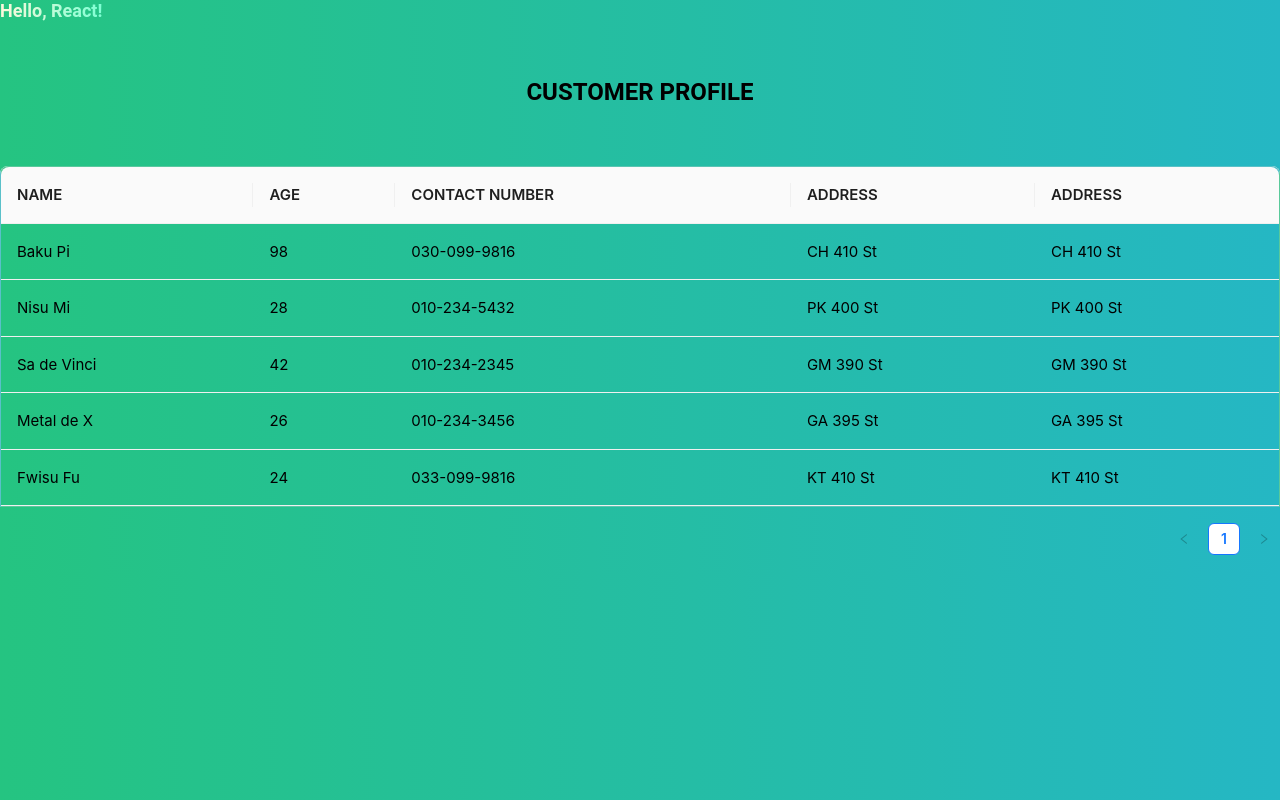
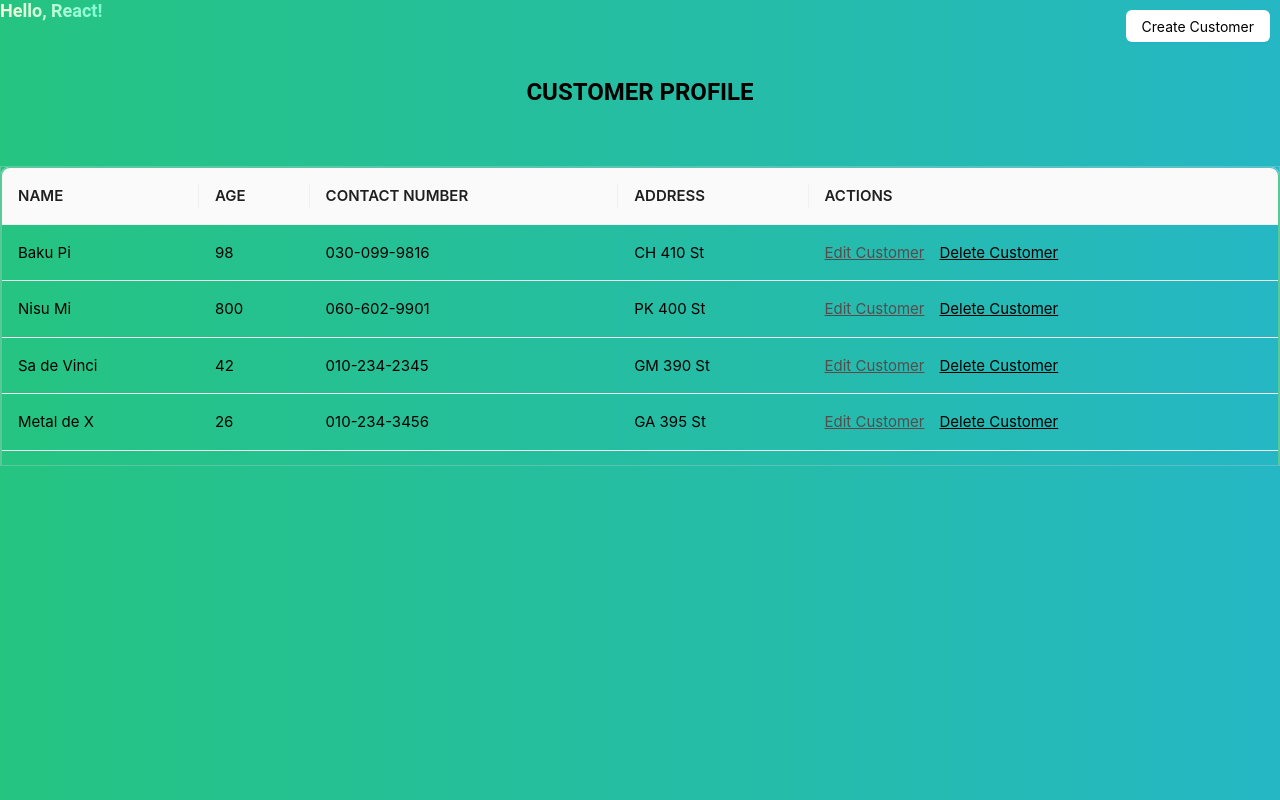
Before and after one commit to Twisu009/Week-1, a React (Create React App) app: page / in a window 1280 px wide. Built offline with nearby package versions, Linux system fonts and the light colour scheme.

Commit message:
Completed Task4 (with delete button) Task-4

```diff
--- a/src/App.css
+++ b/src/App.css
@@ -12,7 +12,7 @@ table {
 /* Styles for the table content */
 .tbl-content {
   height: 300px;
-  overflow-x: auto;
+  overflow-x: auto; /*adding scroll-behavior*/
   margin-top: 0px;
   border: 1px solid rgba(211, 211, 211, 0.3);
 }
@@ -60,3 +60,11 @@ p {
   font-size: 18px; /* Increase font size for better readability in the modal */
   color: #000000; /* Set text color to black for better visibility */
 }
+
+/* .create-button{
+  background-color: rgb(47, 255, 220);
+  position: absolute;
+  top: 20px;
+  right: 20px;
+  color: white;
+} */
--- a/src/Components/Task2.tsx
+++ b/src/Components/Task2.tsx
@@ -1,10 +1,18 @@
-import { useState } from "react";
-import { Customer } from "./Types";
+import { useState} from "react";
+import { Customer} from "./Types";
 import ReuseableModal from "../Commons/ReuseableModal";
-import { Table } from "antd";
+import { Table, Button, Form, Input, Modal} from "antd";
 import "../App.css";
+import Task4 from "./Task4"; //inporting task4 component
+
 
 function Task2() {
+  // adding stste variables for isEdit and editCustomer
+  const [isEditModalOpen, setIsEditModalOpen] = useState(false); //manages edit modal visibility
+  //const [editCustomerData, setEditCustomerData] = useState<Customer | null>(null); //stores customer data to edit
+  const [editForm] = Form.useForm(); // Creates a form for editing customer data
+
+
   // Defining dummy data for customers
   let Customers = [
     {
@@ -18,8 +26,8 @@ function Task2() {
     {
       id: 2,
       name: "Nisu Mi",
-      age: 28,
-      contact: "010-234-5432",
+      age: 800,
+      contact: "060-602-9901",
       address: "PK 400 St",
       isFollowing: false,
     },
@@ -40,7 +48,7 @@ function Task2() {
       isFollowing: false,
     },
     {
-      id: 4,
+      id: 5,
       name: "Fwisu Fu",
       age: 24,
       contact: "033-099-9816",
@@ -48,6 +56,12 @@ function Task2() {
       isFollowing: false,
     },
   ];
+
+  const addCustomerToTable = (newCustomer: Customer) => {
+
+    setAllCustomers((prevCustomers) => [...prevCustomers, newCustomer]);
+  }
+
 
   // State to manage the selected customer and modal visibility
   const [selectedCustomer, setselectedCustomer] = useState<Customer | null>(
@@ -58,6 +72,8 @@ function Task2() {
 
   // Function to handle row click and open the modal
   const handleTableRowClick = (customer: Customer) => {
+
+
     setselectedCustomer(customer);
     setOpen(true); // Shows the modal
   };
@@ -66,6 +82,52 @@ function Task2() {
   const handleCloseModal = () => {
     setOpen(false); // Hides the modal
   };
+
+//------------------------Additional self task-4------------------------------------//
+  //Function to handle customer deletion
+  const handleDelete = (id: number) => {
+
+//Filters out the customer with specified id
+    const UpdatedCustomers = allCustomers.filter((customer) => customer.id !== id);
+    setAllCustomers(UpdatedCustomers);
+  };
+//---Edit Info--- | --Task-4--//
+  const handleEdit = (id: number) => {
+
+    const customerToEdit = allCustomers.find((customer) => customer.id === id);
+
+    if (customerToEdit) {
+      //setEditCustomerData(customerToEdit); // Stores customer data to edit
+      editForm.setFieldsValue(customerToEdit)
+      setIsEditModalOpen(true); // Opens edit modal
+    }
+  };
+
+  const closeEditModal = () => {
+    setIsEditModalOpen(false); //closes
+  };
+
+  const handleSaveEdit = (values: Customer) => {
+    console.log("values", values)
+    setIsEditModalOpen(false); // Closess the modal after saving
+    setAllCustomers((prevCustomers) =>
+    prevCustomers.map((customer) =>
+      customer.id === values.id ? { ...customer, ...values } : customer
+    )
+  );
+  };
+
+//Creating a state ti manage the customer modal visibility
+  const [isCreateCustomerModalOpen, setIsCreateCustomerModalOpen] = useState(false);
+
+  const openCreateCustomerModal = () => {
+    setIsCreateCustomerModalOpen(true);
+  };
+
+  const closeCreateCustomerModal = () => {
+    setIsCreateCustomerModalOpen(false);
+  };
+
 
   // Columns for the Antd Table
   const columns = [
@@ -89,12 +151,60 @@ function Task2() {
       dataIndex: "address",
       key: "address",
     },
-    {
-      title: "Address",
-      dataIndex: "address",
-      key: "address",
-    },
+
+    //Delet action
+      {
+        title: "Actions",
+      key: "action",
+      render: (record: Customer) => {
+
+          return (
+            <span>
+
+              <a
+                onClick={(e) => {
+                  e.stopPropagation();
+                  handleEdit(record.id)}}
+
+                style={{
+                  color: "#564c4d",
+                  textDecoration: "underline",
+                  cursor: "pointer",
+                  transition: "color 0.3s",
+                }}
+              >Edit Customer
+              </a>
+
+              <a
+                onClick={(e) => {
+                  e.stopPropagation();
+                  handleDelete(record.id)}}
+                style={{
+                  color: "black",
+                  textDecoration: "underline",
+                  cursor: "pointer",
+                  transition: "color 0.3s",
+                  marginLeft: 15,
+                }}
+                >Delete Customer</a>
+
+              </span>
+            );
+        },
+      },
   ];
+
+    //Task-4
+    interface FormData {
+      name: string;
+      age: number;
+      contact: string;
+      address: string;
+    };
+
+    const handleTask4FormSubmit = (data: FormData) => {
+
+    };
 
   const handleFollowChange = (id: number) => {
     const updatedCustomer = allCustomers.map((value) => {
@@ -113,11 +223,14 @@ function Task2() {
         <h1>CUSTOMER PROFILE</h1>
       </b>
       <Table
+
         columns={columns}
         dataSource={allCustomers}
-        onRow={(record) => ({
+        pagination={false}
+        onRow={(record: Customer) => ({
           onClick: () => handleTableRowClick(record),
         })}
+        className="tbl-content"
       />
       {selectedCustomer && (
         <ReuseableModal
@@ -127,6 +240,53 @@ function Task2() {
           onCancel={handleCloseModal}
         />
       )}
+
+      <Task4
+      onFormSubmit={handleTask4FormSubmit}
+      open={isCreateCustomerModalOpen}
+      onCancel={closeCreateCustomerModal}
+      addCustomerToTable={addCustomerToTable}
+      />
+
+    <Button type="primary" onClick={openCreateCustomerModal}
+      style={{backgroundColor: 'white', position:'absolute', top: 10, right: 10, color: 'black'}}
+
+      > Create Customer</Button>
+
+      {/* Edit Customer modal */}
+      <Modal
+        title="Edit Customer"
+        open={isEditModalOpen}
+        onCancel={closeEditModal}
+        footer={[
+          <Button key="cancel" onClick={closeEditModal}>
+            Cancel
+          </Button>,
+          <Button key="save" type="primary" onClick={ (e) =>editForm.submit()}>
+            Save
+          </Button>,
+        ]}
+      >
+        <Form form={editForm} onFinish={handleSaveEdit}>
+
+          {/* Creatinngg form fields for editing customer data */}
+         <Form.Item name="id" label="Id" hidden>  {/*hides id */}
+            <Input />
+          </Form.Item>
+          <Form.Item name="name" label="Name">
+            <Input />
+          </Form.Item>
+          <Form.Item name="age" label="Age">
+            <Input />
+          </Form.Item>
+          <Form.Item name="contact" label="Contact">
+            <Input />
+          </Form.Item>
+          <Form.Item name="address" label="Address">
+            <Input />
+          </Form.Item>
+        </Form>
+      </Modal>
     </div>
   );
 }
--- a/src/Components/Task3.tsx
+++ b/src/Components/Task3.tsx
@@ -1,4 +1,4 @@
-import React, { useState } from "react";
+import React from "react";
 import { Button } from "antd";
 
 const Task3: React.FC<{
--- /dev/null
+++ b/src/Components/Task4.tsx
@@ -0,0 +1,74 @@
+import React from 'react';
+import { Button, Form, Input, Modal } from 'antd';
+import {Customer} from './Types'
+
+
+type Task4ModalProps = {
+  onFormSubmit: (data: any) => void;
+  open: boolean;
+  onCancel: () => void;
+  addCustomerToTable: (newCustomer: Customer) => void;
+};
+
+const Task4: React.FC<Task4ModalProps> = ({ onFormSubmit, open, onCancel, addCustomerToTable }) => {
+  const [form] = Form.useForm();
+
+  const handleFormSubmit = () => {
+    form
+      .validateFields()
+      .then((values) => {
+        // Handling form submission
+        onFormSubmit(values);
+
+        // Creating a new customer object
+        const newCustomer: Customer = {
+          id: Math.floor(Math.random() * 1000), // Generating a random ID
+          isFollowing: false, // Setting the default value for isFollowing
+          ...values,
+        };
+
+        // Adding the new customer to the table
+        addCustomerToTable(newCustomer);
+
+        // Resetting the form after submission
+        form.resetFields();
+
+        onCancel(); // Closing the modal
+      })
+      .catch((error) => {
+        // Handling form validation errors
+      });
+  };
+
+  return (
+    <Modal title="Create Customer" open={open} onCancel={onCancel} footer={null}>
+      <Form form={form} onFinish={handleFormSubmit}>
+        <Form.Item name="name" label="Name" rules={[{ required: true, message: 'Please enter a name' }]}>
+          <Input />
+        </Form.Item>
+        <Form.Item name="age" label="Age" rules={[{ required: true, message: 'Please enter your age' }]}>
+          <Input />
+        </Form.Item>
+        <Form.Item
+          name="contact"
+          label="Contact"
+          rules={[{ required: true, message: 'Please enter your contact' }]}
+        >
+          <Input />
+        </Form.Item>
+        <Form.Item
+          name="address"
+          label="Address"
+          rules={[{ required: true, message: 'Please enter an address' }]}
+        >
+          <Input />
+        </Form.Item>
+        <Button type="primary" htmlType="submit" style={{ display: 'flex', justifyContent: 'flex-end' }}>
+          Create
+        </Button>
+      </Form>
+    </Modal>
+  );
+};
+
+export default Task4;
```
Also changed, not shown: src/Components/Types.ts (+8 -1 lines).
